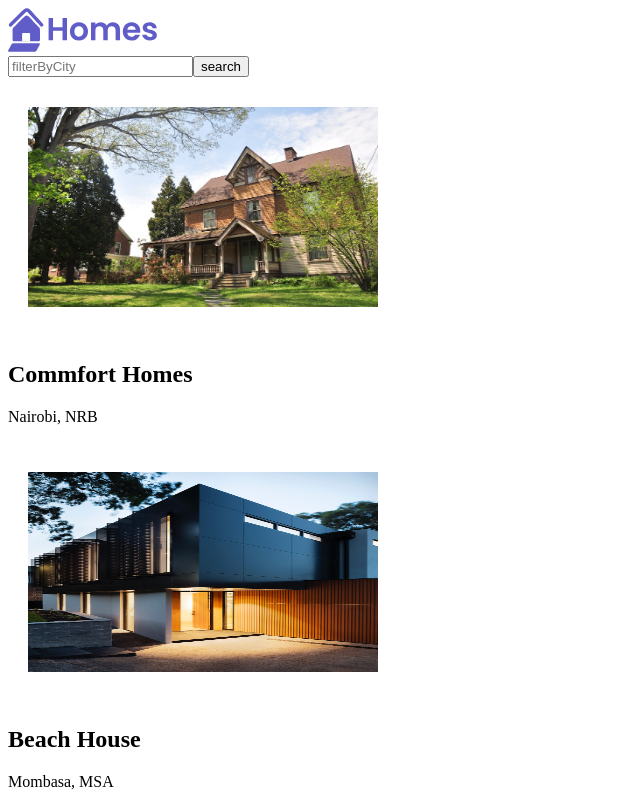
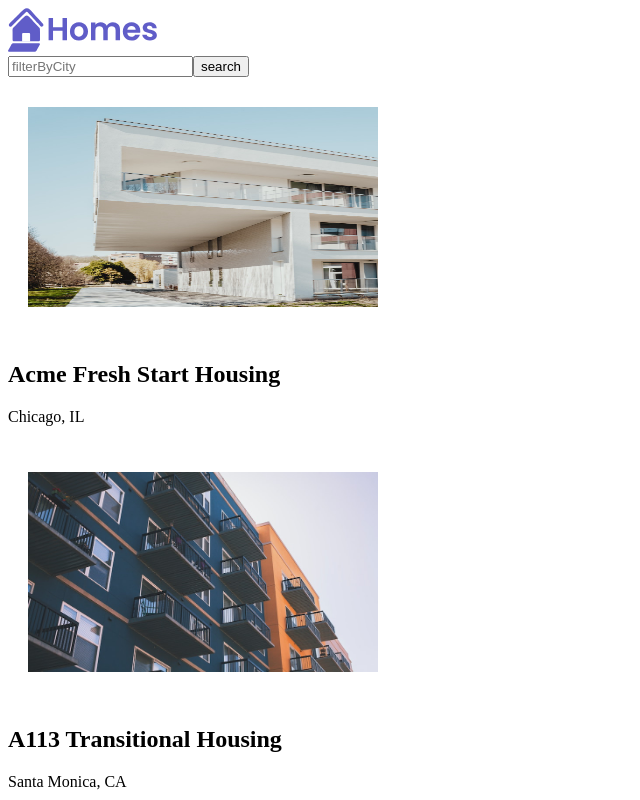
Before and after one commit to Mwimar/Angular-crash, an Angular app: page / in a window 1280 px wide. Shown: the top 800 px of the page, without its empty margins (0-640 px from the left). Built offline with nearby package versions, Linux system fonts and the light colour scheme.

Commit message:
housing location listing

```diff
--- a/src/app/home/home.component.ts
+++ b/src/app/home/home.component.ts
@@ -25,34 +25,104 @@ import { HousingLocation } from '../housing-location';
 export class HomeComponent {
   housingLocationList:HousingLocation[] =[
     {
-      "id":0,
-      "name": "Commfort Homes",
-      "city": "Nairobi",
-      "state": "NRB",
-      "photo": "/assets/i-do-nothing-but-love-lAyXdl1-Wmc-unsplash.jpg",
-      "availableUnits":4,
-      "wifi": true,
-      "laundry": true,
+      id: 0,
+      name: 'Acme Fresh Start Housing',
+      city: 'Chicago',
+      state: 'IL',
+      photo: '/assets/bernard-hermant-CLKGGwIBTaY-unsplash.jpg',
+      availableUnits: 4,
+      wifi: true,
+      laundry: true
     },
     {
-      "id":1,
-      "name": "Beach House",
-      "city": "Mombasa",
-      "state": "MSA",
-      "photo": "/assets/r-architecture-JvQ0Q5IkeMM-unsplash.jpg",
-      "availableUnits":2,
-      "wifi": true,
-      "laundry": true,
+      id: 1,
+      name: 'A113 Transitional Housing',
+      city: 'Santa Monica',
+      state: 'CA',
+      photo: '/assets/brandon-griggs-wR11KBaB86U-unsplash.jpg',
+      availableUnits: 0,
+      wifi: false,
+      laundry: true
     },
     {
-      "id":3,
-      "name": "Luxury Apartments",
-      "city": "Busia",
-      "state": "BSA",
-      "photo": "/assets/bernard-hermant-CLKGGwIBTaY-unsplash.jpg",
-      "availableUnits":10,
-      "wifi": true,
-      "laundry": true,
+      id: 2,
+      name: 'Warm Beds Housing Support',
+      city: 'Juneau',
+      state: 'AK',
+      photo: '/assets/i-do-nothing-but-love-lAyXdl1-Wmc-unsplash.jpg',
+      availableUnits: 1,
+      wifi: false,
+      laundry: false
+    },
+    {
+      id: 3,
+      name: 'Homesteady Housing',
+      city: 'Chicago',
+      state: 'IL',
+      photo: '/assets/ian-macdonald-W8z6aiwfi1E-unsplash.jpg',
+      availableUnits: 1,
+      wifi: true,
+      laundry: false
+    },
+    {
+      id: 4,
+      name: 'Happy Homes Group',
+      city: 'Gary',
+      state: 'IN',
+      photo: '/assets/krzysztof-hepner-978RAXoXnH4-unsplash.jpg',
+      availableUnits: 1,
+      wifi: true,
+      laundry: false
+    },
+    {
+      id: 5,
+      name: 'Hopeful Apartment Group',
+      city: 'Oakland',
+      state: 'CA',
+      photo: '/assets/r-architecture-JvQ0Q5IkeMM-unsplash.jpg',
+      availableUnits: 2,
+      wifi: true,
+      laundry: true
+    },
+    {
+      id: 6,
+      name: 'Seriously Safe Towns',
+      city: 'Oakland',
+      state: 'CA',
+      photo: '/assets/phil-hearing-IYfp2Ixe9nM-unsplash.jpg',
+      availableUnits: 5,
+      wifi: true,
+      laundry: true
+    },
+    {
+      id: 7,
+      name: 'Hopeful Housing Solutions',
+      city: 'Oakland',
+      state: 'CA',
+      photo: '/assets/r-architecture-GGupkreKwxA-unsplash.jpg',
+      availableUnits: 2,
+      wifi: true,
+      laundry: true
+    },
+    {
+      id: 8,
+      name: 'Seriously Safe Towns',
+      city: 'Oakland',
+      state: 'CA',
+      photo: '/assets/saru-robert-9rP3mxf8qWI-unsplash.jpg',
+      availableUnits: 10,
+      wifi: false,
+      laundry: false
+    },
+    {
+      id: 9,
+      name: 'Capital Safe Towns',
+      city: 'Portland',
+      state: 'OR',
+      photo: '/assets/webaliser-_TPTXZd9mOo-unsplash.jpg',
+      availableUnits: 6,
+      wifi: true,
+      laundry: true
     }
   ]
 
```
